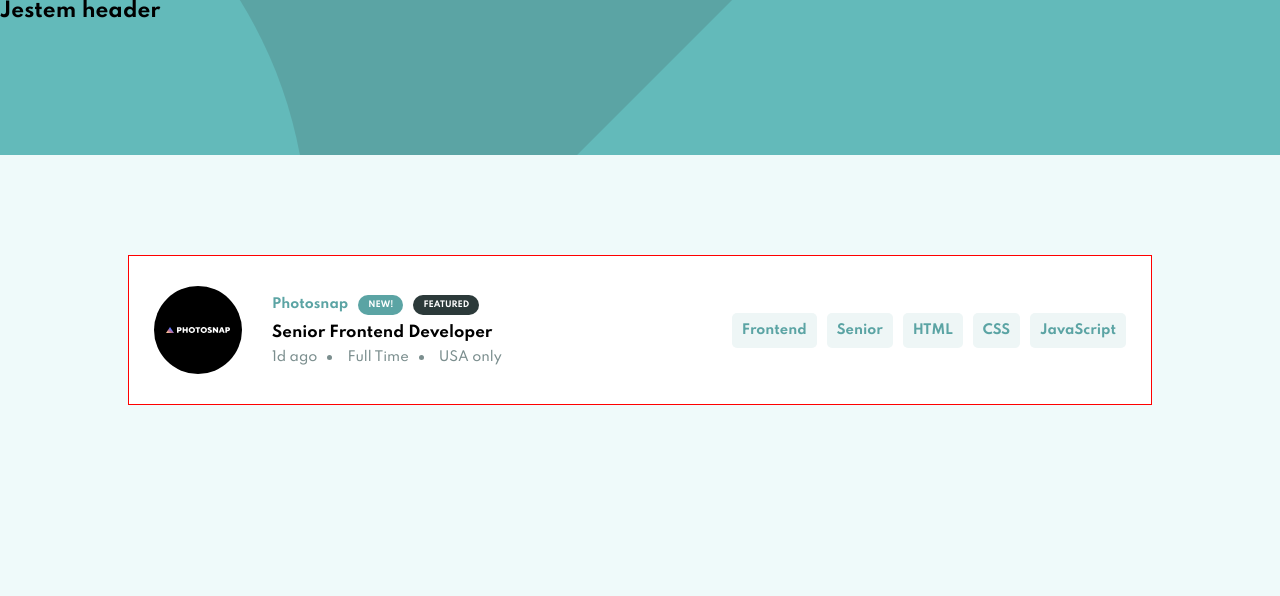
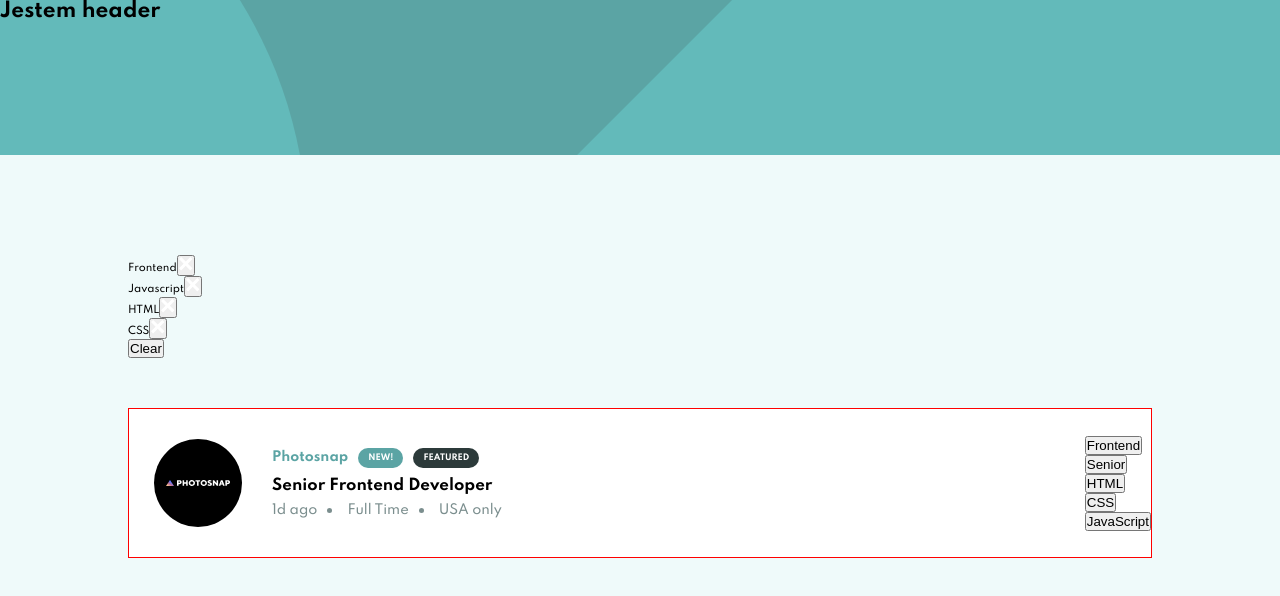
Before and after one commit to PioKl/Job-listings-with-filtering, a React (Create React App) app: page / in a window 1280 px wide. Shown: the top 596 px of the page. Built offline with nearby package versions, Linux system fonts and the light colour scheme.

Commit message:
Update in classes(new,changes)

```diff
--- a/src/components/Main.js
+++ b/src/components/Main.js
@@ -1,12 +1,23 @@
 import React from 'react';
 import '../style/Main.scss';
 import photosnap from '../img/photosnap.svg';
+import iconRemove from '../img/icon-remove.svg';
+
 const Main = () => {
     return (
         <main className="main">
-            <div className="job-offers">
+            <div className="filters">
+                <ul className="filters__list">
+                    <li className="filters__item">Frontend<button className="filters__item-remove"><img className="filters__remove-img" src={iconRemove} alt="iconRemove" /></button></li>
+                    <li className="filters__item">Javascript<button className="filters__item-remove"><img className="filters__remove-img" src={iconRemove} alt="iconRemove" /></button></li>
+                    <li className="filters__item">HTML<button className="filters__item-remove"><img className="filters__remove-img" src={iconRemove} alt="iconRemove" /></button></li>
+                    <li className="filters__item">CSS<button className="filters__item-remove"><img className="filters__remove-img" src={iconRemove} alt="iconRemove" /></button></li>
+                </ul>
+                <button className="filters__clear">Clear</button>
+            </div>
+            <div className="job-offers job-offers--featured">
                 <div className="job-offers__info">
-                    <figapction className="job-offers__offer">
+                    <figcaption className="job-offers__offer">
                         <img className="job-offers__offer-img" src={photosnap} alt={photosnap} />
                         <div className="job-offers__offer-info">
                             <div className="job-offers__first-info">
@@ -23,18 +34,21 @@ const Main = () => {
                                 <p className="job-offers__where">USA only</p>
                             </div>
                         </div>
-                    </figapction>
+                    </figcaption>
                 </div>
-                <div className="job-offers__filters">
-                    <ul className="job-offers__list">
-                        <li className="job-offers__role job-offers__list-item"><button className="btn">Frontend</button></li>
-                        <li className="job-offers__level job-offers__list-item"><button className="btn">Senior</button></li>
-                        <li className="job-offers__languages job-offers__list-item"><button className="btn">HTML</button></li>
-                        <li className="job-offers__languages job-offers__list-item"><button className="btn">CSS</button></li>
-                        <li className="job-offers__languages job-offers__list-item"><button className="btn">JavaScript</button></li>
+                <div className="job-offers__skills">
+                    <ul className="job-offers__skills-list">
+                        <li className="job-offers__skills-item"><button className="job-offers__skills-btn">Frontend</button></li>
+                        <li className="job-offers__skills-item"><button className="job-offers__skills-btn">Senior</button></li>
+                        <li className="job-offers__skills-item"><button className="job-offers__skills-btn">HTML</button></li>
+                        <li className="job-offers__skills-item"><button className="job-offers__skills-btn">CSS</button></li>
+                        <li className="job-offers__skills-item"><button className="job-offers__skills-btn">JavaScript</button></li>
                     </ul>
                 </div>
             </div>
+
+
+
         </main>
     );
 }
```
